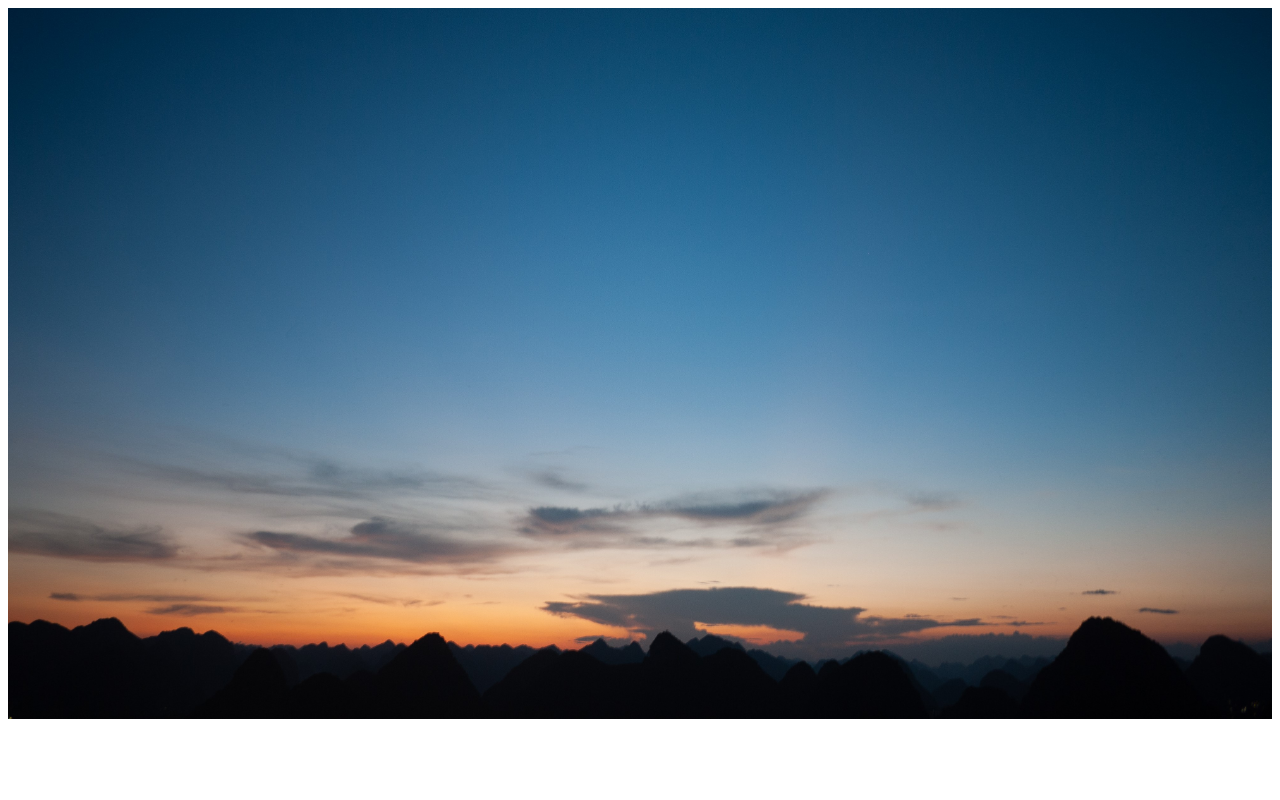
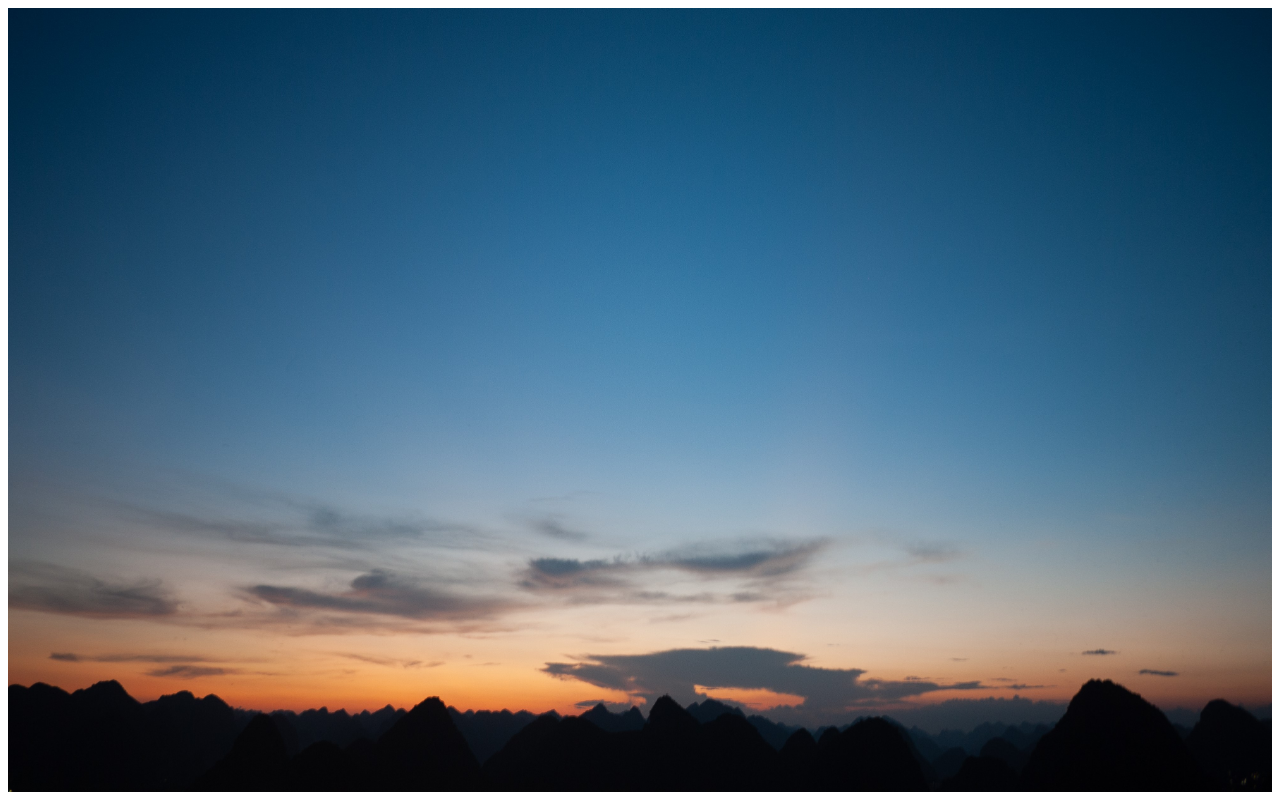
Before and after one commit to carlthenight/carlthenight, a plain HTML site: page index.html in a window 1280 px wide. Drawn offline with Linux system fonts and the light colour scheme.

Commit message:
fix picture showing

```diff
--- a/index.html
+++ b/index.html
@@ -1,10 +1,15 @@
 <html>
 <link rel="stylesheet" type="text/css" href="/static/src/css/index.css">
+<script src="http://ip-api.com/json/?lang=zh-CN"></script>
+<script type="text/javascript">
+    console.log();
+</script>
 
 <head>
     <title>
         carlthenight
     </title>
+
 </head>
 <img src=/static/img/index2.jpg id=index_pic />
 
--- a/static/src/css/index.css
+++ b/static/src/css/index.css
@@ -1,4 +1,4 @@
 #index_pic{
     width:100%;
-    height: auto;
+    height: 100%;
 }
```
Also changed, not shown: static/src/js/index.js (added).
